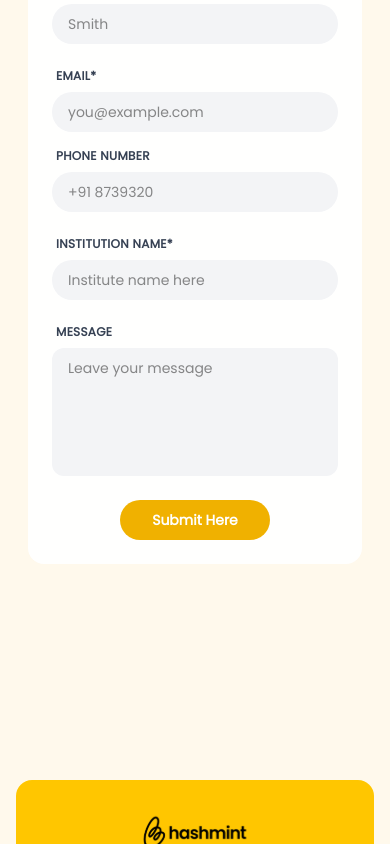
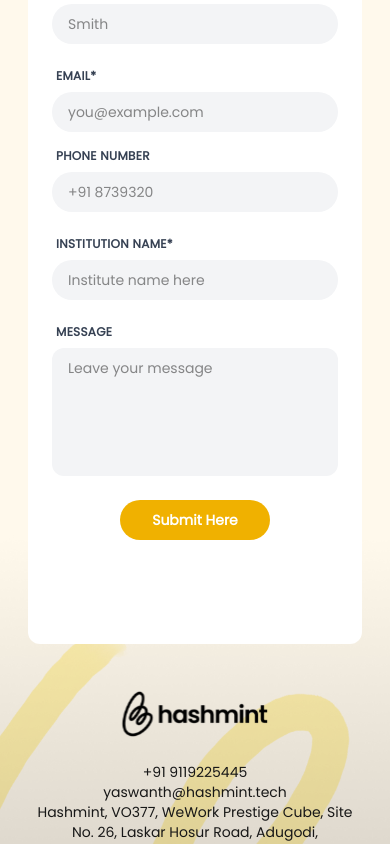
Before and after one commit to TIC-Global-Services/TIC-Hashmint, a Next.js app: page / in a window 390 px wide. Shown: the part 10299-11143 px from the top of the page. Built offline with nearby package versions, Linux system fonts and the light colour scheme.

Commit message:
upd: footer section

```diff
--- a/app/layout.tsx
+++ b/app/layout.tsx
@@ -2,7 +2,7 @@ import type { Metadata } from "next";
 import "./globals.css";
 import NavBar from "@/components/Reusable/NavBar";
 import Footer from "@/components/Reusable/Footer";
-
+import FooterWave from "@/components/Reusable/FooterWave";
 
 export const metadata: Metadata = {
   title: "Hashmint",
@@ -16,12 +16,11 @@ export default function RootLayout({
 }>) {
   return (
     <html lang="en">
-
-      <body>
+      <body className="relative overflow-x-hidden">
         <NavBar />
-
         {children}
-        <Footer />
+        <FooterWave />
+        {/* <Footer /> */}
       </body>
     </html>
   );
--- a/components/ContactForm/Form.tsx
+++ b/components/ContactForm/Form.tsx
@@ -57,7 +57,7 @@ const Form = () => {
   };
 
   return (
-    <section id="contact" className="relative mx-7 rounded-xl my-10 max-w-[96vw] overflow-hidden">
+    <section id="contact" className="relative z-10 mx-7 rounded-xl my-10 max-w-[96vw] overflow-hidden bg-white">
       <Toaster richColors  position="top-center" />
       {/* Main background forest image */}
       <div className="absolute inset-0 hidden md:block">
--- a/components/Hero/HeroSection.tsx
+++ b/components/Hero/HeroSection.tsx
@@ -25,7 +25,7 @@ const Hero: React.FC = () => {
         className="fixed right-0 top-2/3 -translate-y-1/2 bg-[var(--primary)] text-[var(--foreground)] py-6 px-2 flex flex-col items-center justify-center cursor-pointer rounded-l-lg shadow-lg z-50 w-auto" // Added z-50 to ensure it's above other content
       >
         <span className="[writing-mode:vertical-rl] rotate-180 text-sm font-semibold">
-          Download Brochure
+          Download&#160;Brochure
         </span>
       </Link>
       {/* Background Image with Overlay */}
--- a/components/Reusable/Footer.tsx
+++ b/components/Reusable/Footer.tsx
@@ -1,6 +1,7 @@
 import Image from "next/image";
 import Link from "next/link";
 import React from "react";
+import FooterImg from "@/public/FooterImg.png"
 
 const Footer = () => {
   const socialLinks = [
@@ -8,7 +9,7 @@ const Footer = () => {
   ];
 
   return (
-    <footer id="footer" className="w-full px-4 sm:px-6 lg:px-8 py-8 mt-16 lg:mt-24">
+    <footer id="footer" className="w-full px-4 sm:px-6 lg:px-8 py-8 mt-16 lg:mt-24" style={{backgroundImage:""}}>
       <div className="relative bg-[var(--primary)] rounded-2xl overflow-hidden mx-auto">
         {/* Decorative Circles */}
         <div className="hidden lg:block absolute -top-40 -left-20 w-[600px] h-[600px] rounded-full border-2 border-dashed border-black/80 rotate-12" />
--- /dev/null
+++ b/components/Reusable/FooterWave.tsx
@@ -0,0 +1,43 @@
+// components/Reusable/FooterWave.tsx
+import Image from "next/image";
+
+const FooterWave = () => {
+    return (
+        <div className="relative w-full overflow-hidden md:-mt-[750px] -mt-[150px] z-0 ">
+
+            <div className="relative w-full h-[420px] md:h-full md:hidden block">
+                <Image
+                    src="/FooterImg.png"
+                    alt="Footer Wave"
+                    fill
+                    className="pointer-events-none select-none object-cover"
+                />
+            </div>
+
+            <Image
+                src="/FooterImg.png" // Replace with your image path
+                alt="Footer Wave"
+                layout="responsive"
+                width={1440}
+                height={200}
+                className="pointer-events-none select-none md:block hidden"
+            />
+
+            <div className="absolute bottom-5 md:text-lg text-sm left-1/2  w-full max-w-4xl px-4 text-center transform -translate-x-1/2">
+                <Image src="/logo.svg" width={400} height={100} alt="Hashmint Logo" className="mx-auto mb-2 md:h-36 h-20 " />
+                <div className=" font-medium md:-mt-6">+91 9119225445</div>
+                <div className="">yaswanth@hashmint.tech</div>
+                <div className=" md:w-[75%] w-[90%] mx-auto mb-8 md:mb-20">
+                    Hashmint, VO377, WeWork Prestige Cube, Site No. 26, Laskar Hosur Road, Adugodi,
+                    Koramangala, Bengaluru, Karnataka 560030
+                </div>
+                <div className="text-sm md:text-lg text-gray-600">
+                    © 2025 Copyright - Hashmint | <br className="md:hidden"/> Designed & Developed by TIC Global
+                </div>
+            </div>
+
+        </div>
+    );
+};
+
+export default FooterWave;
```
Also changed, not shown: public/FooterImg.png (added).
